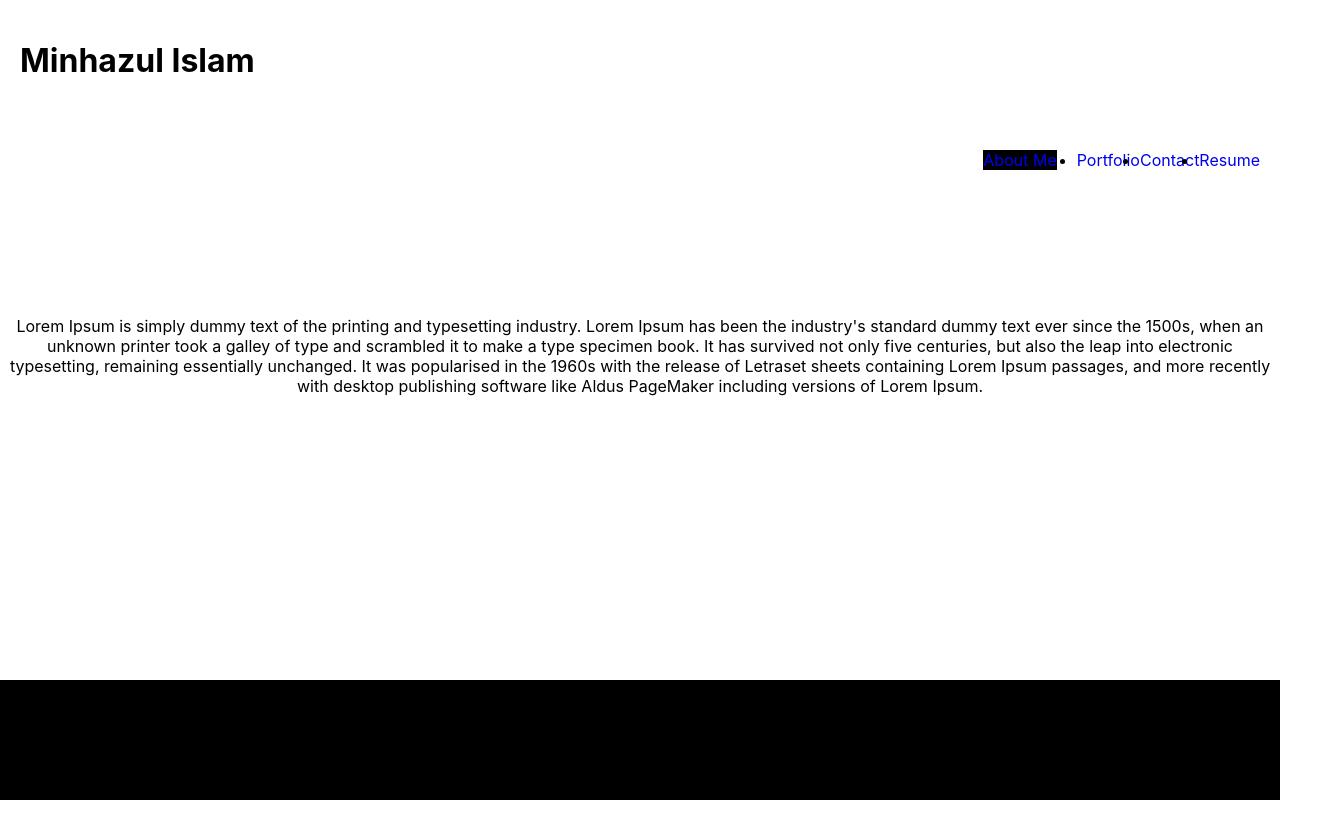
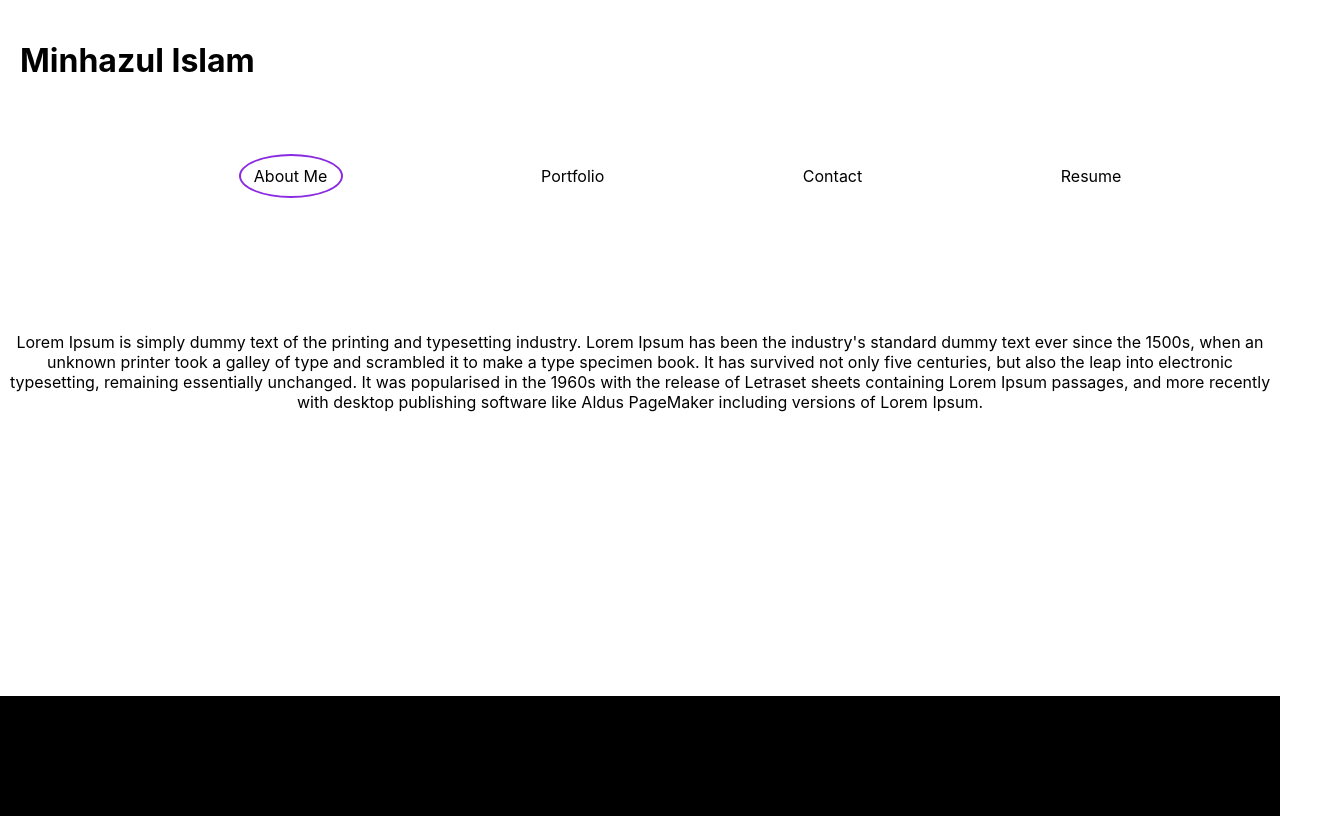
Before and after one commit to Tomal1/portfolio, a React (Create React App) app: page / in a window 1280 px wide. Shown: the whole page, 1320 px wide, since content can reach past the window. Built offline with nearby package versions, Linux system fonts and the light colour scheme.

Commit message:
some more styling added

```diff
--- a/src/components/Navigation/index.js
+++ b/src/components/Navigation/index.js
@@ -8,25 +8,25 @@ function Navigation({ currentPage, handlePageChange }) {
 
     <ul className="nav nav-tabs">
 
-      <li className={currentPage === 'AboutMe' ? 'nav-item-active nav-item' : 'nav-item'} >
+      <li className={currentPage === 'AboutMe' ? 'nav-item-active' : 'nav-item'}  >
         <a href="#AboutMe" onClick={() => handlePageChange("AboutMe")} >
           About Me
         </a>
       </li>
 
-      <li className={currentPage === "Portfolio" ? 'nav-item-active  nav-item' : 'nav-link'}>
+      <li className={currentPage === "Portfolio" ? 'nav-item-active' : 'nav-link'}>
         <a href="#Portfolio" onClick={() => handlePageChange("Portfolio")}>
           Portfolio
         </a>
       </li>
 
-      <li className={currentPage === "Contact" ? 'nav-item-active  nav-item' : 'nav-link'}>
+      <li className={currentPage === "Contact" ? 'nav-item-active' : 'nav-link'}>
         <a href="#Contact" onClick={() => handlePageChange("Contact")}>
         Contact
         </a>
       </li>
 
-      <li className={currentPage === "Resume" ? 'nav-item-active  nav-item' : 'nav-link'}>
+      <li className={currentPage === "Resume" ? 'nav-item-active' : 'nav-link'}>
         <a
           href="#href ={variavbleName} download" onClick={() => handlePageChange("Resume")} className={currentPage === "Resume" ? 'nav-link active' : 'nav-link'}>
           Resume
--- a/src/components/Navigation/navigation.css
+++ b/src/components/Navigation/navigation.css
@@ -1,24 +1,30 @@
 .nav{
     display: flex;
-    justify-content: flex-end;
     align-items: center;
     height:10vh;
-    margin: 0px 20px 0px 0px;
+    width: 100vw;
+    justify-content: space-evenly;
+}
+
+li{
+    list-style: none;
 }
 
 .nav-item{
     display: inline;
-    list-style: none;
-    margin:20px;
+}
+
+.nav-item-active {
+    border: 2px solid blueviolet;
+    border-radius: 50%;
+    height: 40px;
+    width: 100px;
+    display: flex;
+    align-items: center;
+    justify-content: center;
 
 }
 
-.nav-item-active {
-    background-color: black;
-    color: white;
+a{
+    all: unset;
 }
-
-a{
-    text-decoration: none;
-
-}
```
